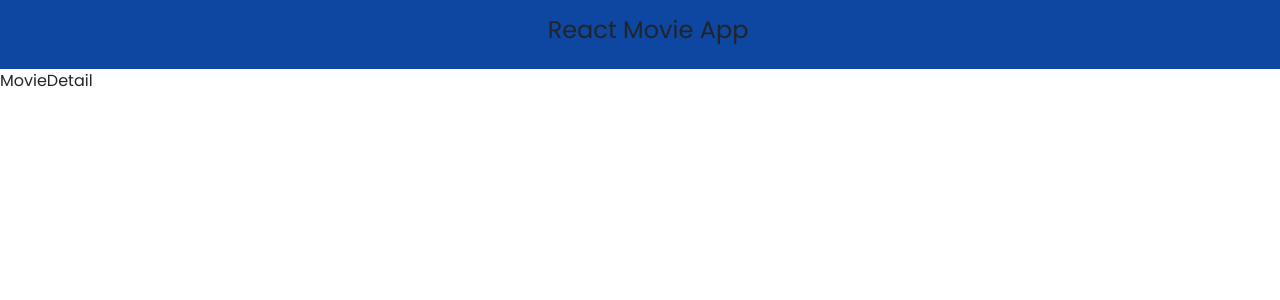
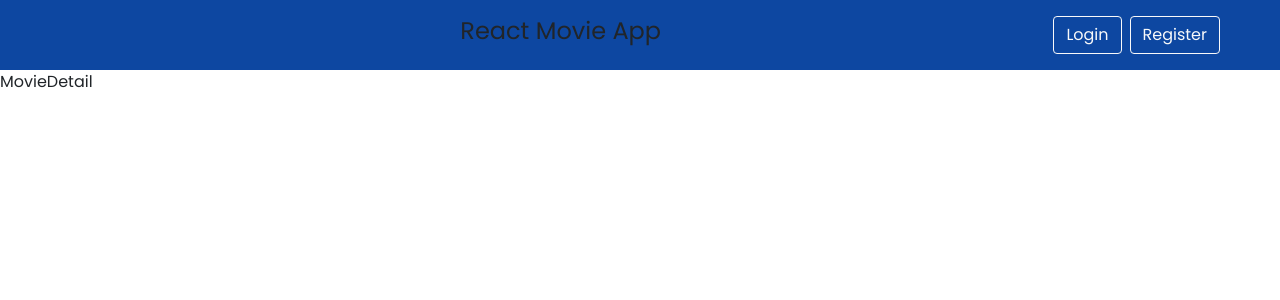
Before and after one commit to furkanesen35/movie-app, a React (Create React App) app: page /detail/1 in a window 1280 px wide. Shown: the top 300 px of the page. Built offline with nearby package versions, Linux system fonts and the light colour scheme.

Commit message:
navbar done

```diff
--- a/src/components/Navbar.jsx
+++ b/src/components/Navbar.jsx
@@ -1,8 +1,10 @@
 import React from 'react';
-import {Link} from "react-router-dom"
+import {Link,useNavigate} from "react-router-dom"
 
 const Navbar = () => {
- const currentUser = {displayName:"felix franko"}
+ const navigate = useNavigate();
+//  const currentUser = {displayName:"felix franko"}
+ const currentUser = false
  return (
   <div>
    <nav className="navbar navbar-extend-lg">
@@ -10,7 +12,22 @@
      <Link to={"/"} className="navbar-brand text-white" />
      <h4>React Movie App</h4>
      <div className="d-flex text-white align-items-center">
-
+      {currentUser ? (
+       <>
+        <h5 className="mb-0 text-capitalize">{currentUser.displayName}</h5>
+        <button className='ms-2 btn btn-outline-light'>Logout</button>
+       </>
+      ):(
+       <>
+        <button
+          className='ms-2 btn btn-outline-light'
+          onClick={()=>navigate("login")}>Login</button>
+        <button
+          className='ms-2 btn btn-outline-light'
+          onClick={()=>navigate("register")}>Register</button>
+       </>
+      )
+      }
      </div>
     </div>
    </nav>
```
